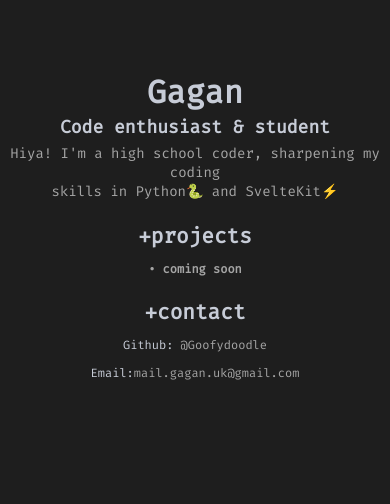
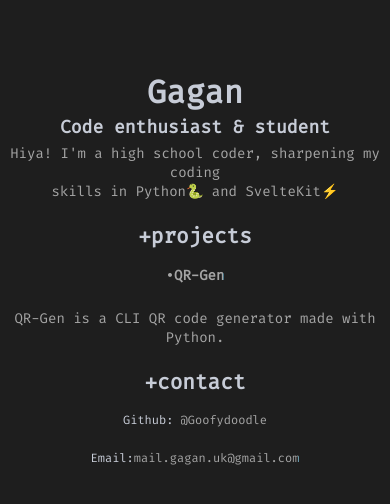
Before and after one commit to Goofydoodle/Portfolio, a SvelteKit app: page / in a window 390 px wide. Shown: the top 504 px of the page. Built offline with nearby package versions, Linux system fonts and the light colour scheme.

Commit message:
commit
New project + hover link style change

```diff
--- a/src/routes/+page.svelte
+++ b/src/routes/+page.svelte
@@ -19,10 +19,12 @@
  <h3>+projects</h3>
 
 
-
-   <div class="comingsoon">
-    <h4>• coming soon</h4>
-   </div>
+  <div class="QR-Gen">
+    <h4><a href="https://github.com/Goofydoodle/QR-Gen" target="_blank">•QR-Gen</a></h4>
+  </div>
+  <div class="QR-Gen-desc">
+    <p>QR-Gen is a CLI QR code generator made with Python.</p>
+  </div>
 </div>
 
 
@@ -75,12 +77,23 @@
     padding: 0px;
 
     }
-.comingsoon{
+.QR-Gen{
     position: relative;
     text-align: center;
-    font-size:15px;
+    font-size:17px;
     top: -15px;
-    right: 5px;
+    right: 25px;
+    padding: 0px;
+    color: #a5a5a5;
+
+    }
+
+.QR-Gen-desc{
+    position: relative;
+    text-align: center;
+    font-size: 14px;
+    top: -30px;
+    left: 155px;
     padding: 0px;
     color: #a5a5a5;
 
@@ -119,19 +132,48 @@
 
     }
 
+ a {
+  background-image: linear-gradient(
+    to right,
+    #54b3d6,
+    #54b3d6 50%,
+    #a5a5a5 50%
+  );
+  background-size: 200% 100%;
+  background-position: -100%;
+  display: inline-block;
+  padding: 5px 0;
+  position: relative;
+  -webkit-background-clip: text;
+  -webkit-text-fill-color: transparent;
+  transition: all 0.3s ease-in-out;
+ }
 
- a:hover{
-    color: rgb(75, 172, 75);
-    text-decoration: none;
-    }
+ a:before{
+  content: '';
+  background: #54b3d6;
+  display: block;
+  position: absolute;
+  bottom: -3px;
+  left: 0;
+  width: 0;
+  height: 3px;
+  transition: all 0.3s ease-in-out;
+}
 
-    a{
-        color: rgb(165, 165, 165);
-        text-decoration: none;
-    }
+ a:hover {
+ background-position: 0;
+ }
+
+ a:hover::before{
+  width: 100%;
+ }
+
+
+
 
     @media only screen and (max-width: 600px) {
-  .name, .sabout, .about, .projects, .comingsoon, .contact, .github, .email {
+  .name, .sabout, .about, .projects, .QR-Gen, .QR-Gen-desc, .contact, .github, .email {
     position: relative;
     text-align: center;
     top: 0;
@@ -140,48 +182,45 @@
   }
 
   .name {
-    top: 50px; /* Adjust as needed */
+    top: 50px;
     right: 0;
   }
 
   .sabout {
-    top: 30px; /* Adjust as needed */
+    top: 30px;
     right: 0;
   }
 
   .about {
-    top: 20px; /* Adjust as needed */
+    top: 20px;
     right: 0;
-    font-size: 14px; /* Adjust font size as needed */
+    font-size: 14px;
   }
 
   .projects {
-    top: 20px; /* Adjust as needed */
+    top: 20px;
     right: 0;
-    font-size: 18px; /* Adjust font size as needed */
+    font-size: 18px;
   }
 
-  .comingsoon {
-    top: -10px; /* Adjust as needed */
+  .QR-Gen, .QR-Gen-desc {
+    top: -10px;
     right: 0;
-    font-size: 12px; /* Adjust font size as needed */
+    font-size: 14px;
   }
 
   .contact {
-    top: 10px; /* Adjust as needed */
+    top: 10px;
     right: 0;
     left: 0;
-    font-size: 18px; /* Adjust font size as needed */
+    font-size: 18px;
   }
 
   .github, .email {
-    top: -10px; /* Adjust as needed */
+    top: -10px;
     right: 0;
     left: 0;
-    font-size: 12px; /* Adjust font size as needed */
+    font-size: 12px;
   }
 }
-
-
-
 </style>
```
